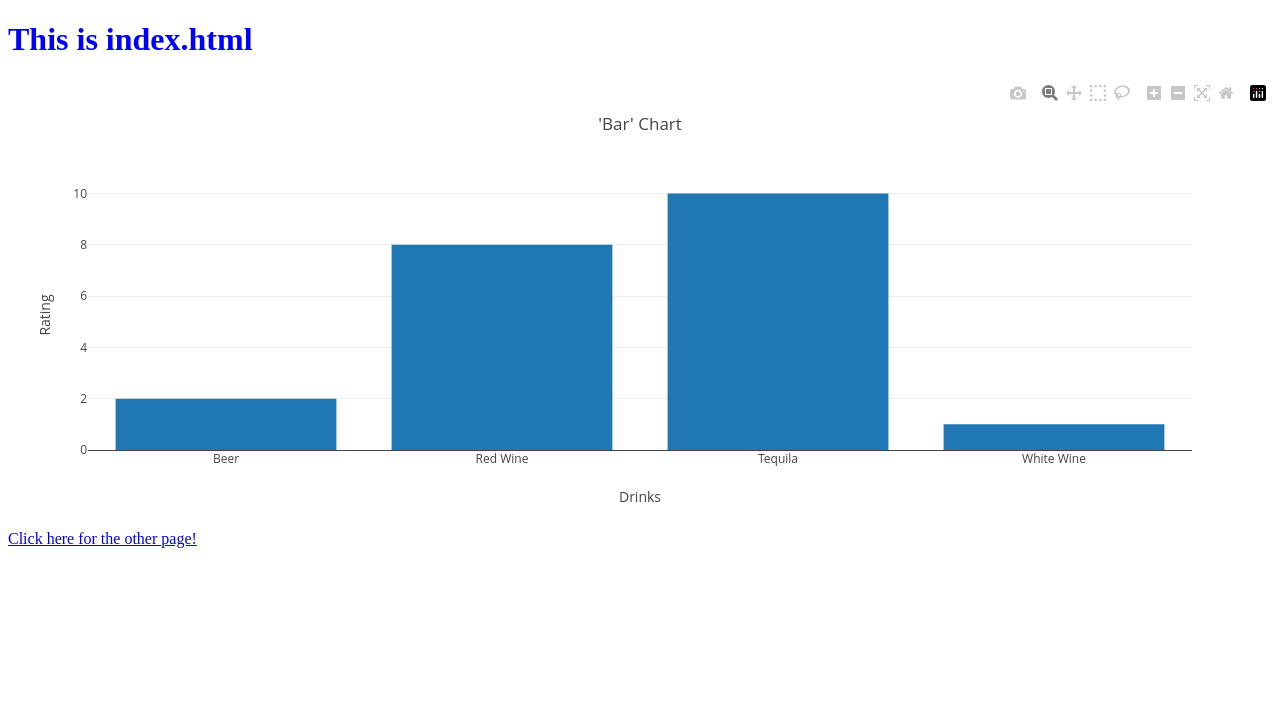
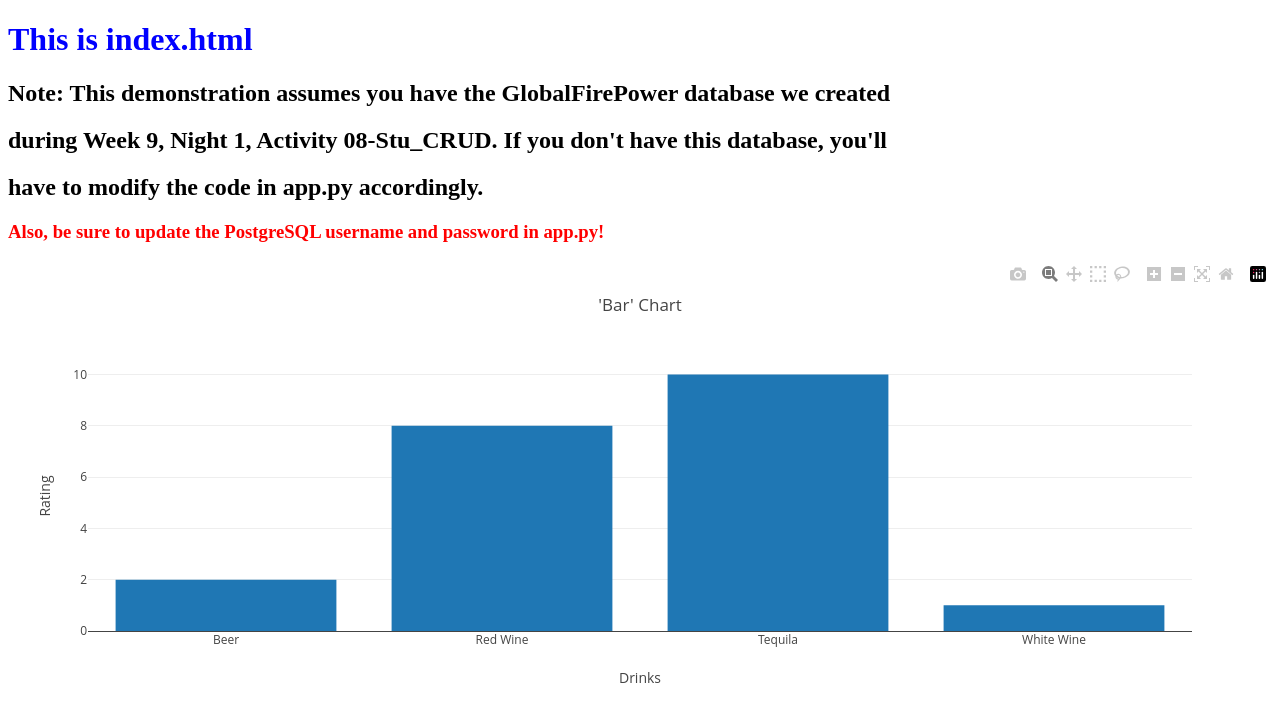
Before and after one commit to riebs123/flask-demo, a Flask app: page / in a window 1280 px wide. Shown: the top 710 px of the page. Run offline with Flask 2, Linux system fonts and the light colour scheme; parts of the project's set-up code (start-up, migrations or seed data) failed here and were passed over; some libraries are stand-ins or nearby versions.

Commit message:
Added database queries and helpful tips in html.

```diff
--- a/app.py
+++ b/app.py
@@ -3,10 +3,30 @@ from flask import Flask
 from flask import render_template
 from flask import jsonify
 
+# Import the functions we need from SQL Alchemy
+import sqlalchemy
+from sqlalchemy.ext.automap import automap_base
+from sqlalchemy.orm import Session
+from sqlalchemy import create_engine
+
+# Define the database connection parameters
+username = 'postgres'  # Ideally this would come from config.py (or similar)
+password = 'postgresadmin'  # Ideally this would come from config.py (or similar)
+database_name = 'GlobalFirePower' # Created in Week 9, Night 1, Exercise 08-Stu_CRUD
+connection_string = f'postgresql://{username}:{password}@localhost:5432/{database_name}'
+
+# Connect to the database
+engine = create_engine(connection_string)
+base = automap_base()
+base.prepare(engine, reflect=True)
+
+# Choose the table we wish to use
+table = base.classes.firepower
+print("table: ", table)
+
+# Instantiate the Flask application. (Chocolate cake recipe.)
 # This statement is required for Flask to do its job.
-# Think of it as chocolate cake recipe.
 app = Flask(__name__)
-
 
 # Here's where we define the various application routes ...
 @app.route("/")
@@ -28,6 +48,48 @@ def OtherRoute():
     # what we do. The name has to match the parameter used in other.html.
     webpage = render_template("other.html", title_we_want="Shirley")
     return webpage
+
+@app.route("/fighteraircraft")
+def QueryFighterAircraft():
+    ''' Query the database for fighter aircraft and return the results as a JSON. '''
+
+    # Open a session, run the query, and then close the session again
+    session = Session(engine)
+    results = session.query(table.country, table.iso3, table.fighteraircraft).all()
+    session.close()
+
+    # Create a list of dictionaries, with each dictionary containing one row from the query.
+    all_aircraft = []
+    for country, iso3, fighteraircraft in results:
+        dict = {}
+        dict["country"] = country
+        dict["iso3"] = iso3
+        dict["fighteraircraft"] = fighteraircraft
+        all_aircraft.append(dict)
+
+    # Return the jsonified result.
+    return jsonify(all_aircraft)
+
+@app.route("/population")
+def QueryPopulation():
+    ''' Query the database for population numbers and return the results as a JSON. '''
+
+    # Open a session, run the query, and then close the session again
+    session = Session(engine)
+    results = session.query(table.country, table.iso3, table.totalpopulation).all()
+    session.close
+
+    # Create a list of dictionaries, with each dictionary containing one row from the query.
+    all_population = []
+    for country, iso3, totalpopulation in results:
+        dict = {}
+        dict["country"] = country
+        dict["iso3"] = iso3
+        dict["totalpopulation"] = totalpopulation
+        all_population.append(dict)
+
+    # Return the jsonified result.
+    return jsonify(all_population)
 
 @app.route("/test")
 def TestRoute():
--- a/static/style.css
+++ b/static/style.css
@@ -1 +1,2 @@
 h1 { color: blue; }
+h3 { color: red; }
--- a/templates/index.html
+++ b/templates/index.html
@@ -14,11 +14,18 @@
     before we import any code that uses D3. -->
     <script src="https://d3js.org/d3.v5.min.js"></script>
 
+    <!-- Import some CSS, just to show how it's done. -->
     <link rel="stylesheet" type="text/css" href="static/style.css"></link>
 </head>
 
 <body>
     <h1>This is index.html</h1>
+
+    <h2>Note: This demonstration assumes you have the GlobalFirePower database we created</h2>
+    <h2>during Week 9, Night 1, Activity 08-Stu_CRUD. If you don't have this database, you'll</h2>
+    <h2>have to modify the code in app.py accordingly.</h2>
+
+    <h3>Also, be sure to update the PostgreSQL username and password in app.py!</h3>
 
     <!-- Placeholder for a plot -->
     <div id="plot"></div>
```
Also changed, not shown: templates/other.html (+15 -0 lines).
